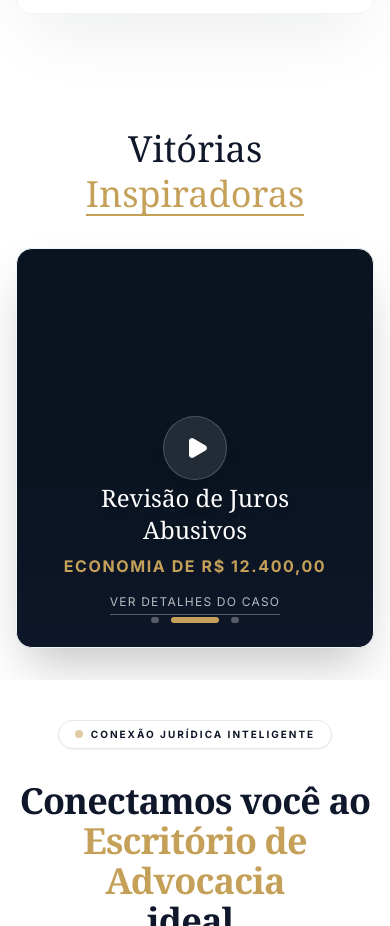
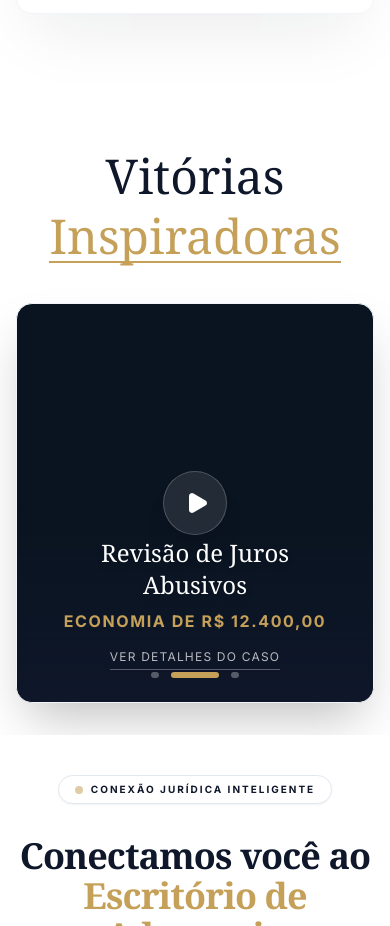
Before and after one commit to Aprendendo1234/queroprocessar, a React (Vite) app: page / in a window 390 px wide. Shown: the part 845-1771 px from the top of the page. Built offline with nearby package versions, Linux system fonts and the light colour scheme; no server answers; the database is empty.

Commit message:
Increase font size of mobile title

```diff
--- a/components/LandingPage.tsx
+++ b/components/LandingPage.tsx
@@ -128,10 +128,10 @@ const LandingPage: React.FC<LandingPageProps> = ({ onStart, onBrowseCases, onVie
             <div className="lg:col-span-7 flex flex-col justify-center py-6">
 
               {/* Mobile Only Title */}
-              <div className="block lg:hidden text-center mb-8">
-                <h2 className="text-4xl sm:text-5xl font-serif text-[#0F172A] leading-tight">
+              <div className="block lg:hidden text-center mb-10 mt-6">
+                <h2 className="text-5xl sm:text-6xl font-serif text-[#0F172A] leading-[1.1]">
                   Vitórias <br />
-                  <span className="text-[#C5A059] relative inline-block">
+                  <span className="text-[#C5A059] relative inline-block mt-2">
                     Inspiradoras
                     <span className="absolute bottom-0 left-0 w-full h-[2px] bg-[#C5A059]"></span>
                   </span>
```
